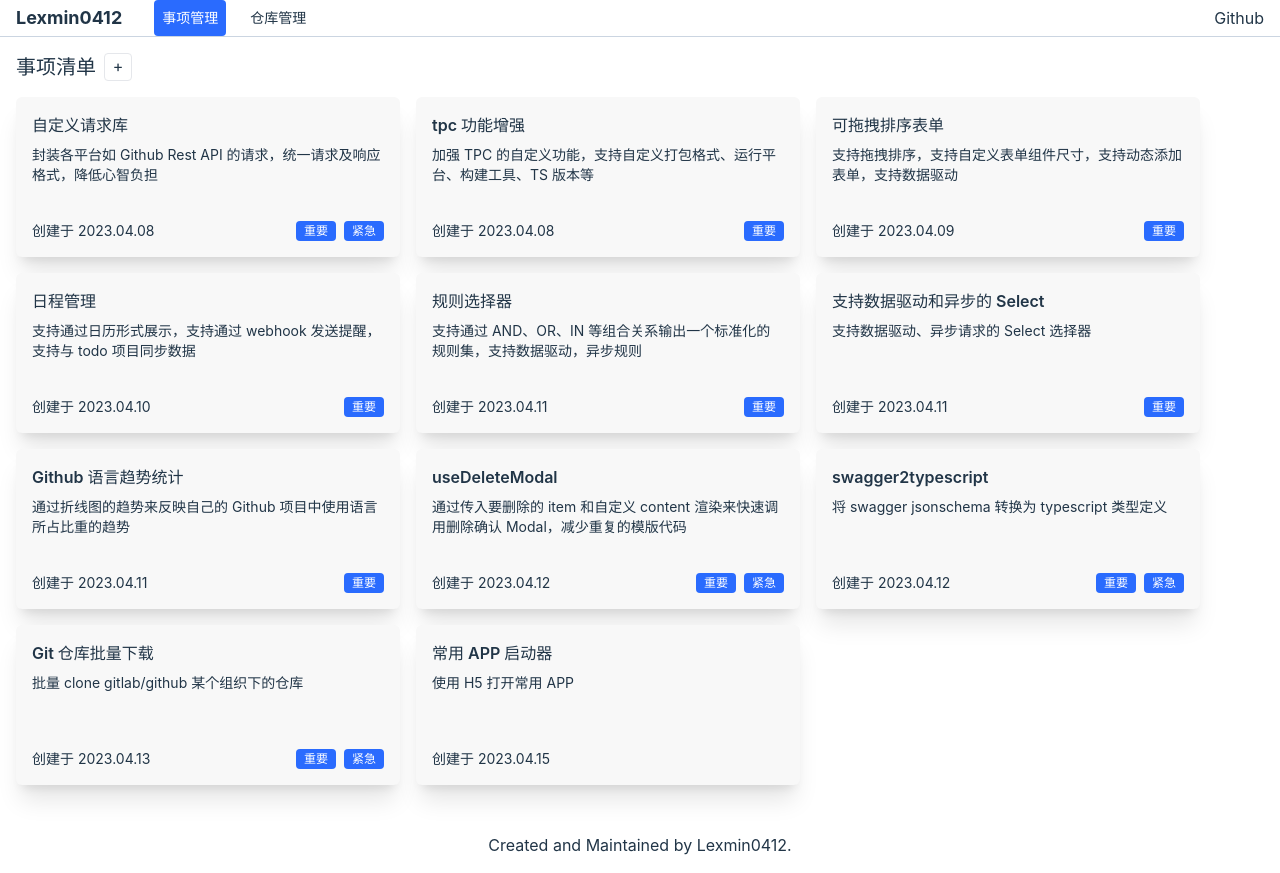
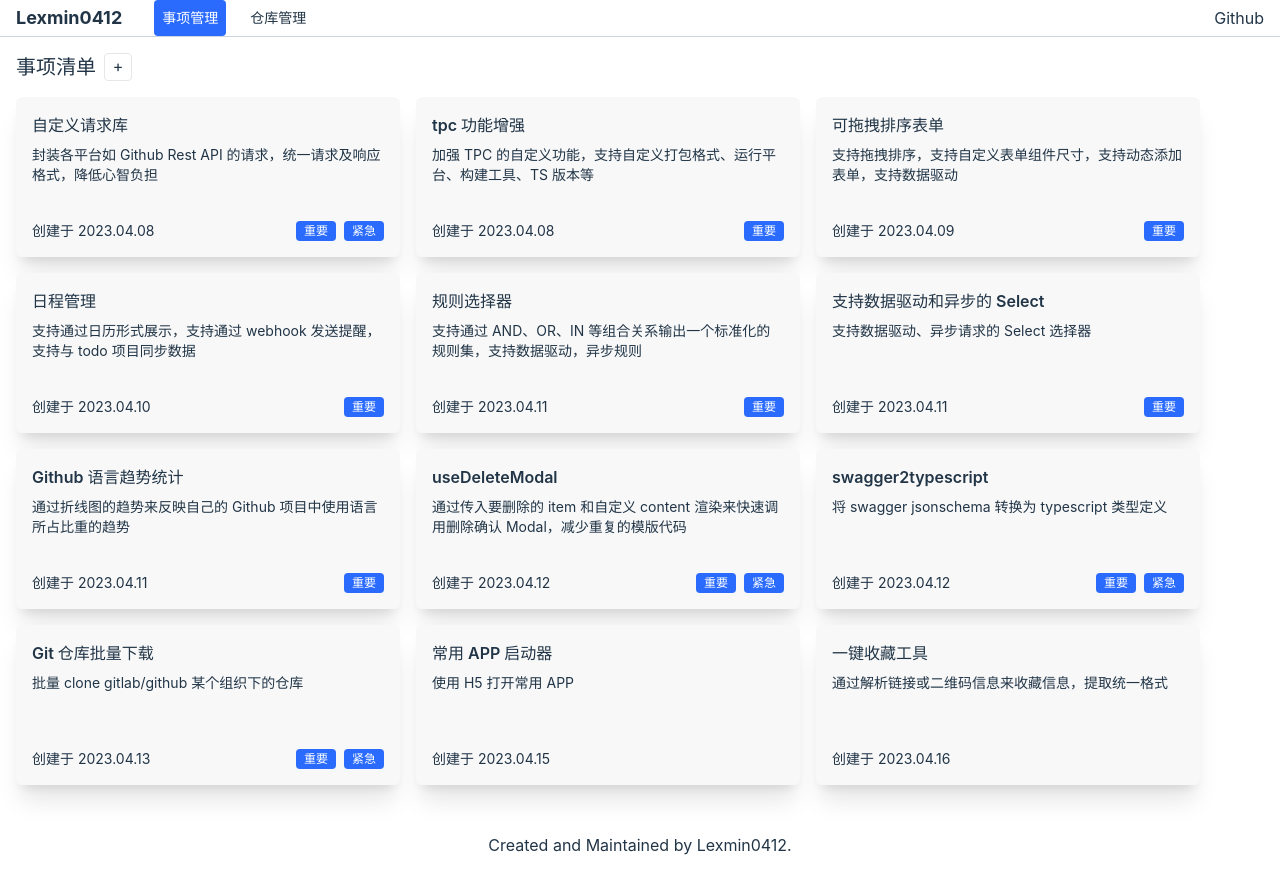
Before and after one commit to lexmin0412/workbench, a React (Vite) app: page / in a window 1280 px wide. Built offline with nearby package versions, Linux system fonts and the light colour scheme.

Commit message:
feat: add collection tools

```diff
--- a/src/pages/issues/index.tsx
+++ b/src/pages/issues/index.tsx
@@ -82,6 +82,13 @@ export default function Issues() {
       "desc": "使用 H5 打开常用 APP",
       "createdAt": "2023.04.15",
       "tags": []
+    },
+    {
+      "id": 0.25370447508101410,
+      "title": "一键收藏工具",
+      "desc": "通过解析链接或二维码信息来收藏信息，提取统一格式",
+      "createdAt": "2023.04.16",
+      "tags": []
     }
   ];
 
```
